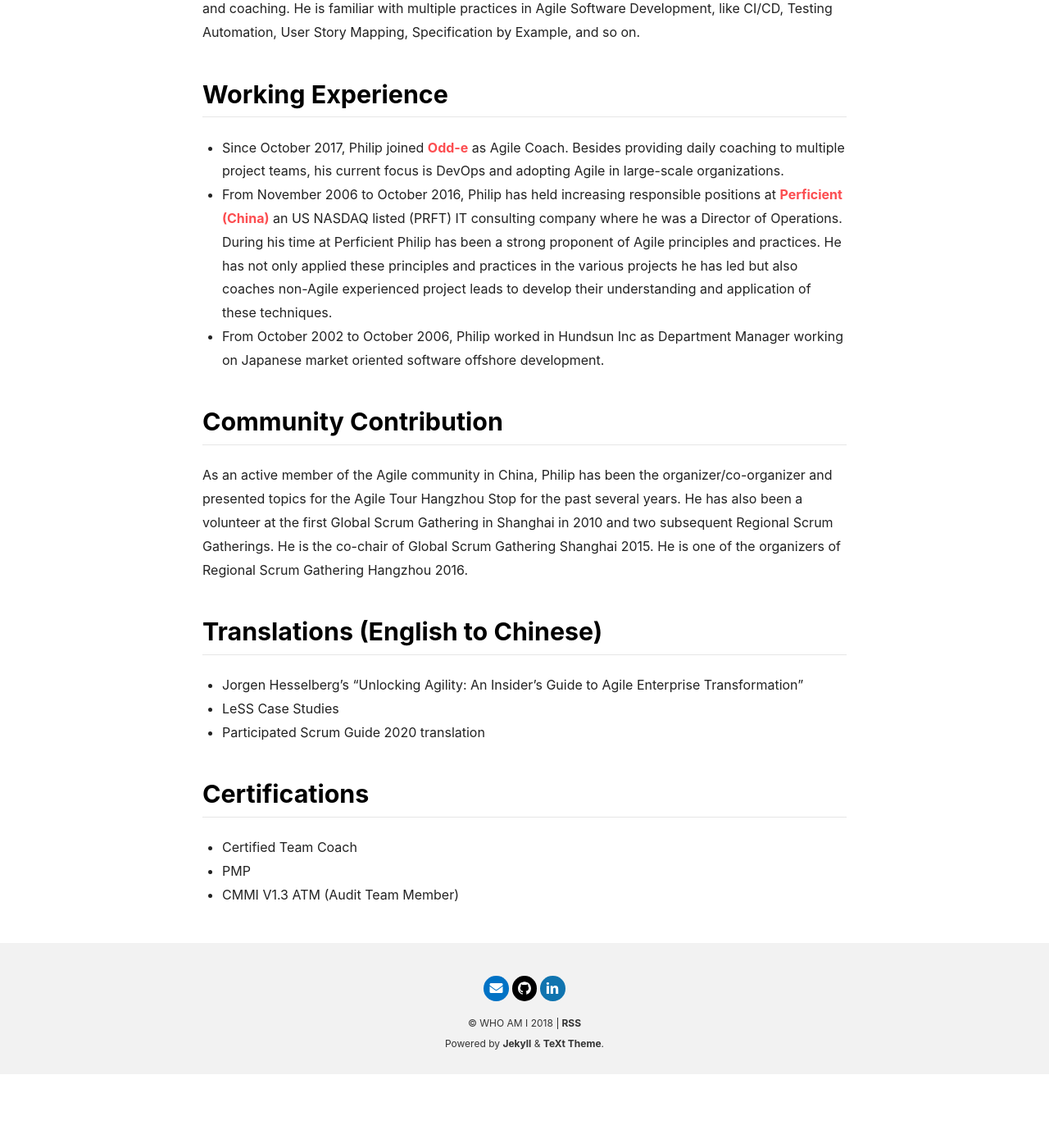
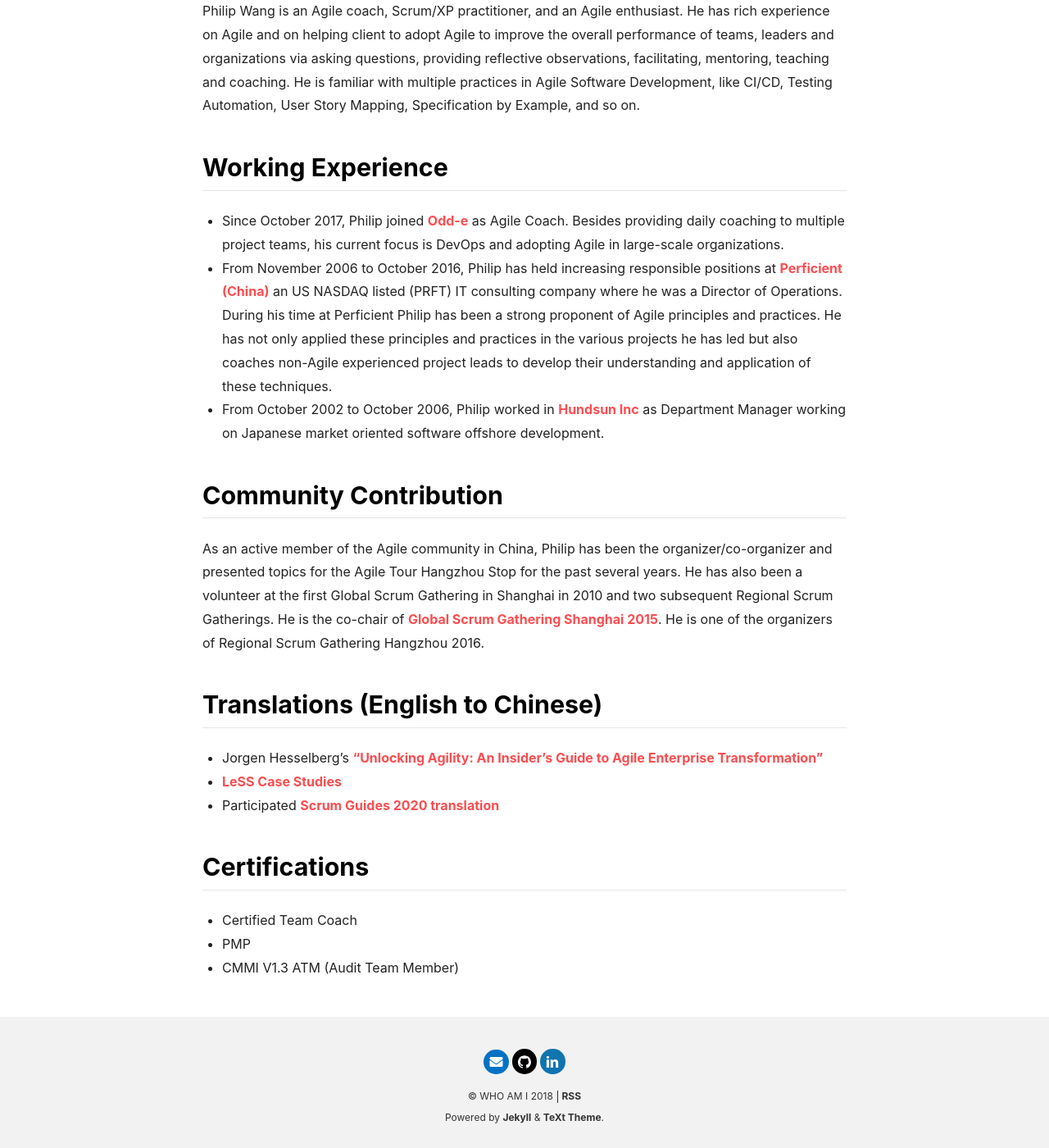
Before and after one commit to wjmmx/wjmmx.github.io, a Jekyll site: the page built from about.md, in a window 1280 px wide and 1400 px high, scrolled down 387 px. Shown: the whole window at 82% size. Built offline with Jekyll 4.4.1, drawn with Linux system fonts in a browser that asks for light colours; nearby versions of some CDN libraries; comment, search, counter and statistics services are not loaded; our own code applies the rules of GitHub Pages for plain Markdown files; before the commit the page ends 1697 px from its top, so only the background shows below that; some of the changed text lies outside the part shown.

Commit message:
add some links

```diff
--- a/about.md
+++ b/about.md
@@ -16,17 +18,17 @@
 
 - Since October 2017, Philip joined [Odd-e](http://odd-e.com) as Agile Coach. Besides providing daily coaching to multiple project teams, his current focus is DevOps and adopting Agile in large-scale organizations.
 - From November 2006 to October 2016, Philip has held increasing responsible positions at [Perficient (China)](http://perficient.com) an US NASDAQ listed (PRFT) IT consulting company where he was a Director of Operations. During his time at Perficient Philip has been a strong proponent of Agile principles and practices. He has not only applied these principles and practices in the various projects he has led but also coaches non-Agile experienced project leads to develop their understanding and application of these techniques.
-- From October 2002 to October 2006, Philip worked in Hundsun Inc as Department Manager working on Japanese market oriented software offshore development.
+- From October 2002 to October 2006, Philip worked in [Hundsun Inc](http://hundsun.com) as Department Manager working on Japanese market oriented software offshore development.
 
 ## Community Contribution
 
-As an active member of the Agile community in China, Philip has been the organizer/co-organizer and presented topics for the Agile Tour Hangzhou Stop for the past several years. He has also been a volunteer at the first Global Scrum Gathering in Shanghai in 2010 and two subsequent Regional Scrum Gatherings. He is the co-chair of Global Scrum Gathering Shanghai 2015. He is one of the organizers of Regional Scrum Gathering Hangzhou 2016.
+As an active member of the Agile community in China, Philip has been the organizer/co-organizer and presented topics for the Agile Tour Hangzhou Stop for the past several years. He has also been a volunteer at the first Global Scrum Gathering in Shanghai in 2010 and two subsequent Regional Scrum Gatherings. He is the co-chair of [Global Scrum Gathering Shanghai 2015](https://www.scrumalliance.org/ScrumRedesignDEVSite/media/ScrumAllianceMedia/Global%20Scrum%20Gatherings/2015%20Shanghai/SGSHA_SessionDescriptions_Aug31.pdf). He is one of the organizers of Regional Scrum Gathering Hangzhou 2016.
 
 ## Translations (English to Chinese)
 
-- Jorgen Hesselberg's "Unlocking Agility: An Insider's Guide to Agile Enterprise Transformation"
-- LeSS Case Studies
-- Participated Scrum Guide 2020 translation
+- Jorgen Hesselberg's ["Unlocking Agility: An Insider's Guide to Agile Enterprise Transformation"](https://book.douban.com/subject/35187669/)
+- [LeSS Case Studies](https://less.works/zh-CN/case-studies/index)
+- Participated [Scrum Guides 2020 translation](https://scrumguides.org/docs/scrumguide/v2020/2020-Scrum-Guide-Chinese-Simplified.pdf)
 
 ## Certifications
 
```
Also changed, not shown: other parts of about.md (+3 -1 lines).
